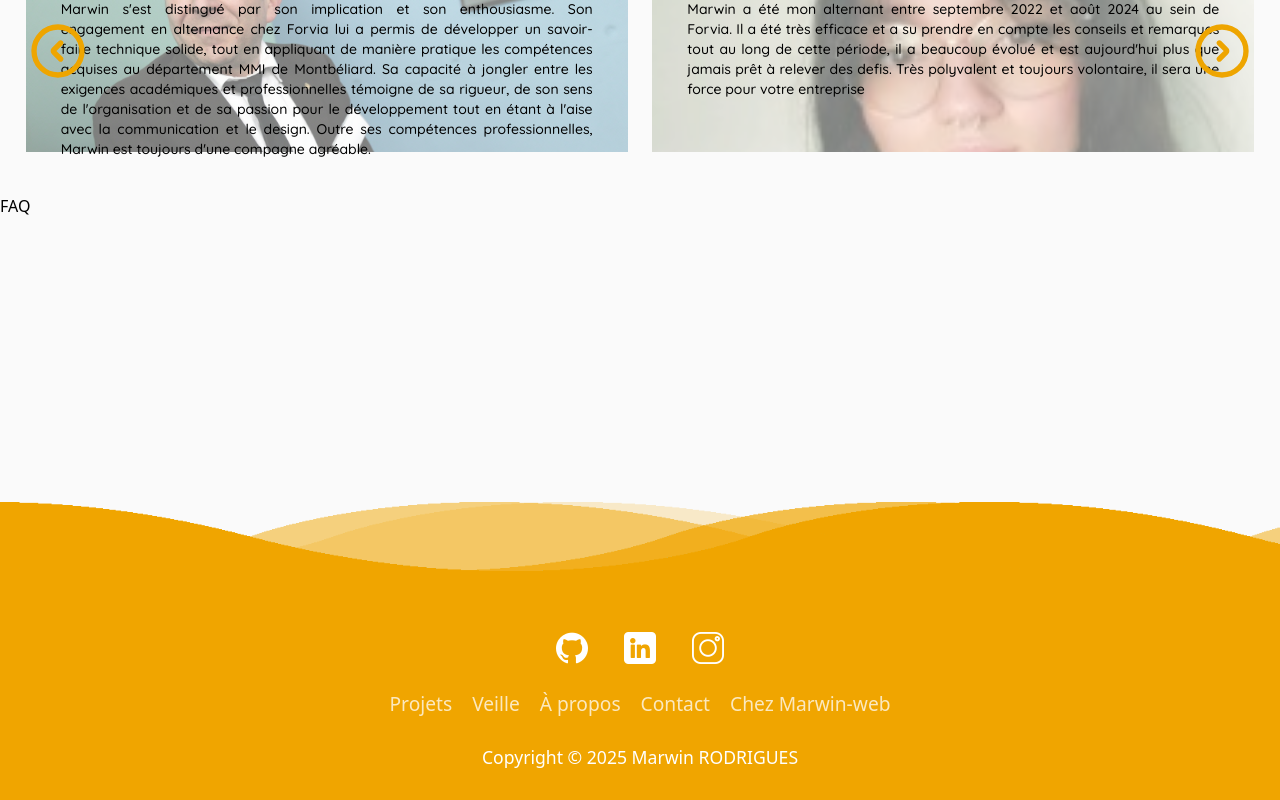
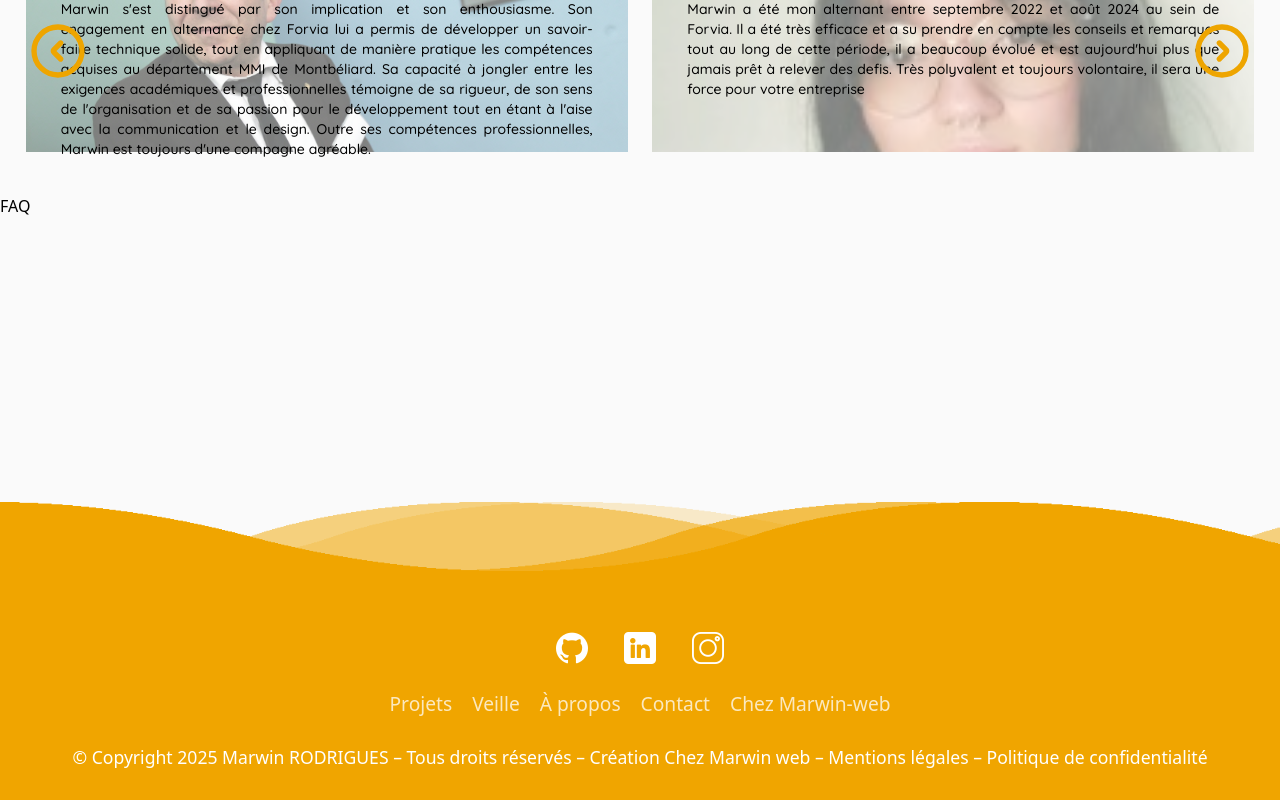
Before and after one commit to Marwin-Rdgs/PP-002-Portfolio2025, a Nuxt app: page / in a window 1280 px wide. Shown: the part 3383-4183 px from the top of the page. Built offline with nearby package versions, Linux system fonts and the light colour scheme.

Commit message:
fix:MAJ-p-footer

```diff
--- a/components/Footernav.vue
+++ b/components/Footernav.vue
@@ -37,7 +37,7 @@
 </ul>
 
 <!-- Vous trouverez ici la "mention légale" -->
-<p>Copyright © 2025 Marwin RODRIGUES</p>
+<p>© Copyright 2025 Marwin RODRIGUES – Tous droits réservés – Création Chez Marwin web – Mentions légales – Politique de confidentialité</p>
 
 </footer>
 </template>
```
